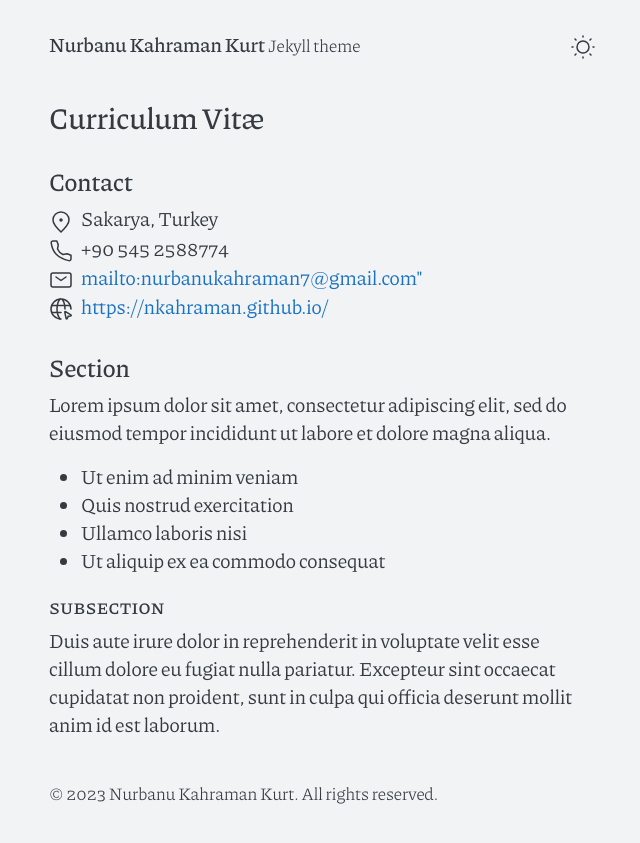
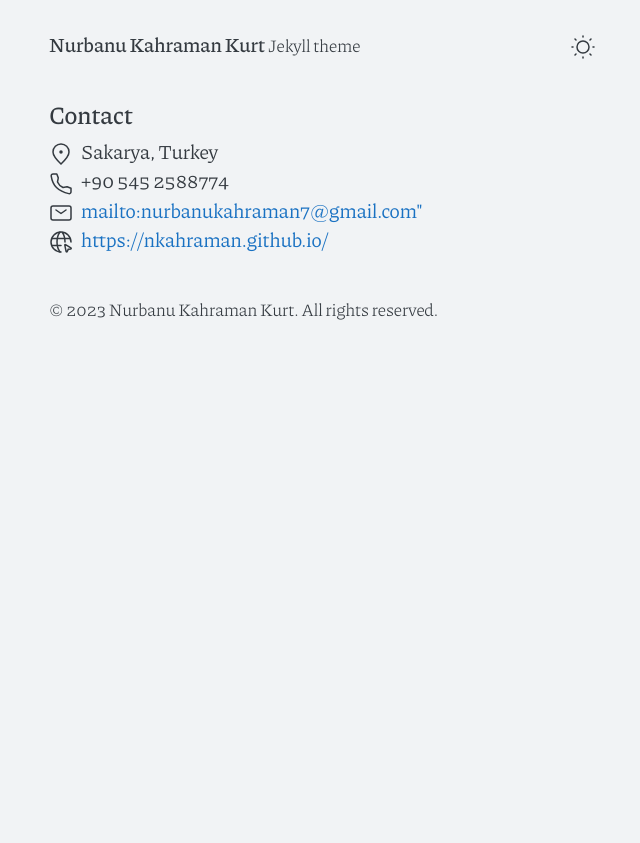
Before and after one commit to nkahraman/nkahraman.github.io, a Jekyll site: the page built from cv.md, in a window 1280 px wide. Shown: the top 843 px of the page, without its empty margins (318-958 px from the left). Built offline with Jekyll 4.4.1, drawn with Linux system fonts in a browser that asks for light colours.

Commit message:
update website

```diff
--- a/cv.md
+++ b/cv.md
@@ -3,19 +3,4 @@ layout: cv
 title: CV
 ---
 
-# Curriculum Vitæ
-
 {% include contact.html %}
-
-## Section
-
-Lorem ipsum dolor sit amet, consectetur adipiscing elit, sed do eiusmod tempor incididunt ut labore et dolore magna aliqua.
-
-* Ut enim ad minim veniam
-* Quis nostrud exercitation
-* Ullamco laboris nisi
-* Ut aliquip ex ea commodo consequat
-
-### Subsection
-
-Duis aute irure dolor in reprehenderit in voluptate velit esse cillum dolore eu fugiat nulla pariatur. Excepteur sint occaecat cupidatat non proident, sunt in culpa qui officia deserunt mollit anim id est laborum.
```
Also changed, not shown: README.md (deleted), screenshot.jpg (deleted).
